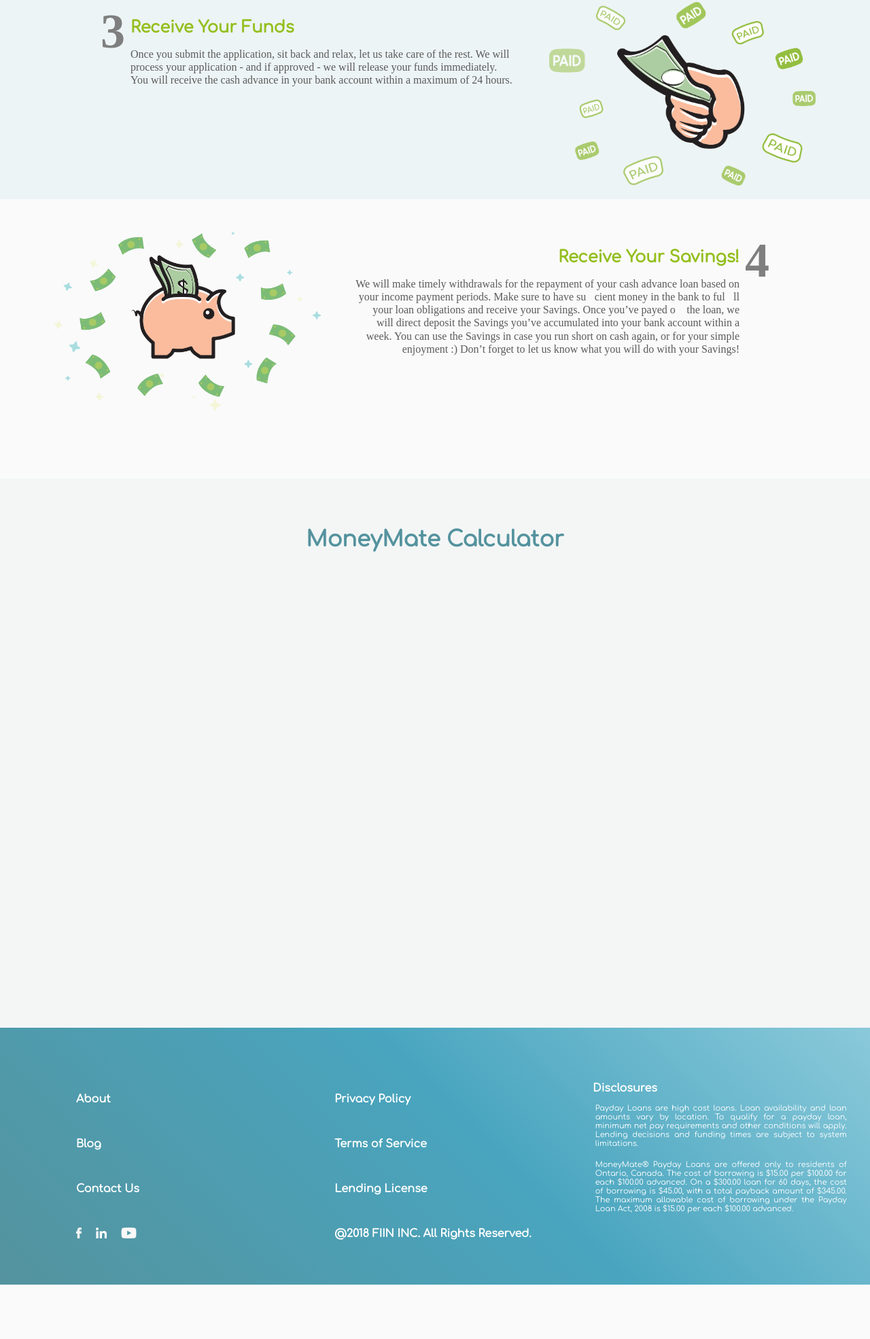
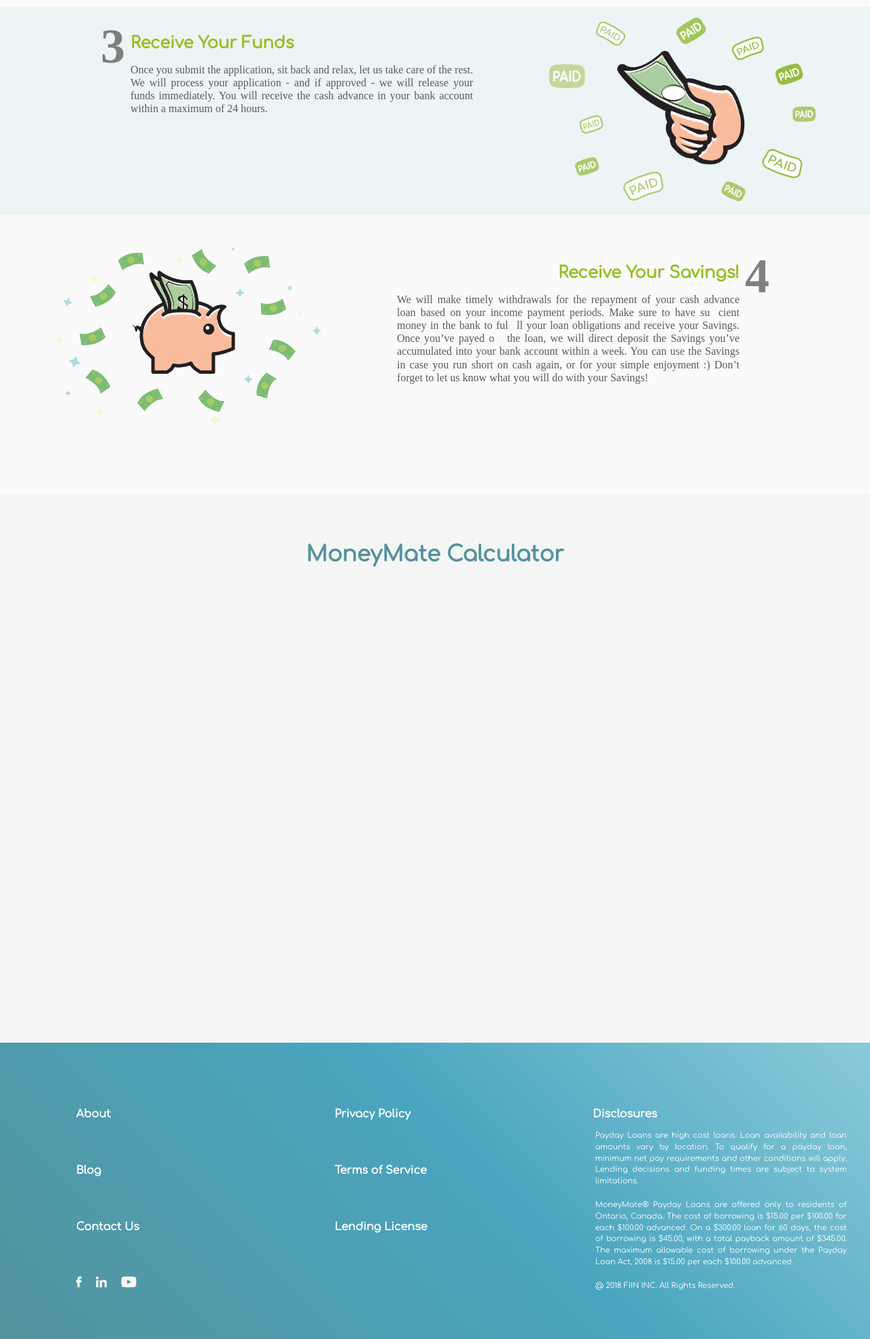
Before and after one commit to FIININC/MoneyMate, a website: page app/howitworks.html in a window 1280 px wide. Shown: the part 827-2797 px from the top of the page at 68% size. Before the commit the page ends 2717 px from the top, so only its background shows below. Drawn offline with nearby package versions, Linux system fonts and the light colour scheme; a web font is replaced by a local one.

Commit message:
landing page tweaks

```diff
--- a/app/footer.html
+++ b/app/footer.html
@@ -29,13 +29,16 @@
                 <a href="#"><img src="images/youtube.png" class="social-icons" alt="Youtube"/></a>
             </div>
             <div class="grid-item">
-                @2018 <a href="http://www.fiin.io">FIIN INC</a>. All Rights Reserved.
+
             </div>
             <!--Disclosures-->
             <div class="disclosures-text">
                 <span>Disclosures</span>
                 <p>Payday Loans are high cost loans. Loan availability and loan amounts vary by location. To qualify for a payday loan, minimum net pay requirements and other conditions will apply. Lending decisions and funding times are subject to system limitations.</p>
                 <p>MoneyMate® Payday Loans are offered only to residents of Ontario, Canada. The cost of borrowing is $15.00 per $100.00 for each $100.00 advanced. On a $300.00 loan for 60 days, the cost of borrowing is $45.00, with a total payback amount of $345.00. The maximum allowable cost of borrowing under the Payday Loan Act, 2008 is $15.00 per each $100.00 advanced.</p>
+                <p class="copyright-text">
+                    @ 2018 <a href="http://www.fiin.io">FIIN INC</a>. All Rights Reserved.
+                </p>
             </div>
         </div>
     </div>
--- a/app/scss/footer.scss
+++ b/app/scss/footer.scss
@@ -37,6 +37,7 @@
 	}
 
 	.disclosures-text{
+		padding: 1em 0em;
 		text-align: left;
 		font-weight: bold;
 		font-size: 1em;
@@ -51,6 +52,7 @@
 			font-size: 0.7em;
 			font-weight: 300;
 			text-align: justify;
+			line-height: 1.5em;
 		}
 	}
 
@@ -58,4 +60,21 @@
 		height: 1em;
 		margin-right: 1em;
 	}
+
+	.copyright-text{
+		font-size: 0.7em;
+		font-weight: 300;
+
+		a{
+			text-decoration: none;
+			color: white;
+
+			&:hover{
+				color: #004d4d;
+				text-decoration: underline;
+			}
+
+		}
+
+	}
 }
--- a/app/scss/howitworks.scss
+++ b/app/scss/howitworks.scss
@@ -43,11 +43,10 @@
 			.steps{
 				font-family: $body-font;
 				font-size: 1em;
-				text-align: left;
 				color: $header-color;
 				line-height: 1.2em;
-				padding-right: 3em;
-				text-align: left;
+				padding-right: 7em;
+				text-align: justify;
 			}
 		}
 	}
@@ -86,11 +85,10 @@
 			.steps{
 				font-family: $body-font;
 				font-size: 1em;
-				text-align: left;
 				color: $header-color;
 				line-height: 1.2em;
-				padding-left: 3em;
-				text-align: right;
+				padding-left: 7em;
+				text-align: justify;
 			}
 		}
 
--- a/app/scss/main.scss
+++ b/app/scss/main.scss
@@ -218,7 +218,7 @@
 
 .atf-wrapper{
 	width:100%;
-	margin-bottom: 2em;
+	//margin-bottom: 2em;
 	text-align: left;
 	position: relative;
 	padding-top: 3em;
@@ -408,6 +408,7 @@
 			margin:0;
 			padding:0;
 			font-size: 1.25em;
+			text-align:center;
 		}
 
 		.links{
@@ -471,7 +472,7 @@
 	text-align:center;
 	background-color: #fafafa;
 	overflow: hidden;
-	margin-bottom: 8em;
+	margin-bottom: 1em;
 
 	.grid-container {
 		display: grid;
@@ -579,7 +580,7 @@
 	font-family: $body-font;
 	text-align:center;
 	background-color: #fafafa;
-	margin-bottom: 8em;
+	margin-bottom: 1em;
 	overflow: hidden;
 
 	.grid-container {
```
Also changed, not shown: app/howitworks.html (+1 -1 lines), app/index.html (+2 -2 lines), app/css/styles.min.css, app/images/HIW-Step1-Icon.png, app/images/avg-loan-per-user.png, app/images/avg-savings.png, app/images/total-cash-all-users.png, app/images/total-savings-collected.png, app/scss/footer.css, app/scss/footer.min.css, app/scss/howitworks.css, app/scss/howitworks.min.css, app/scss/main.css, app/scss/main.min.css.
